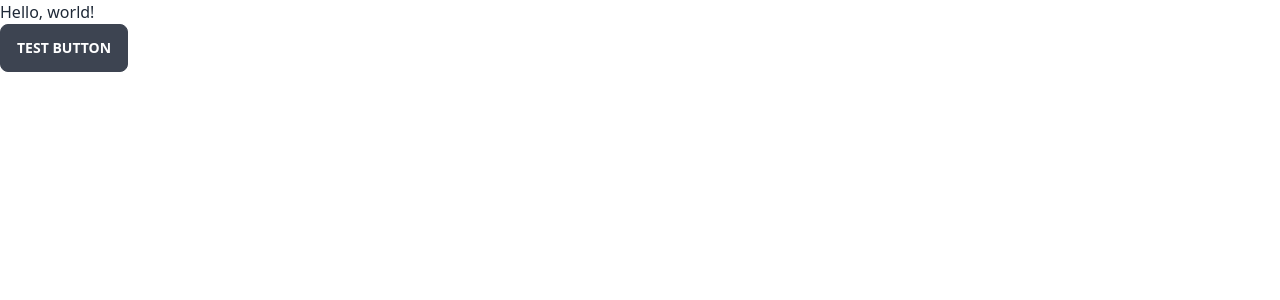
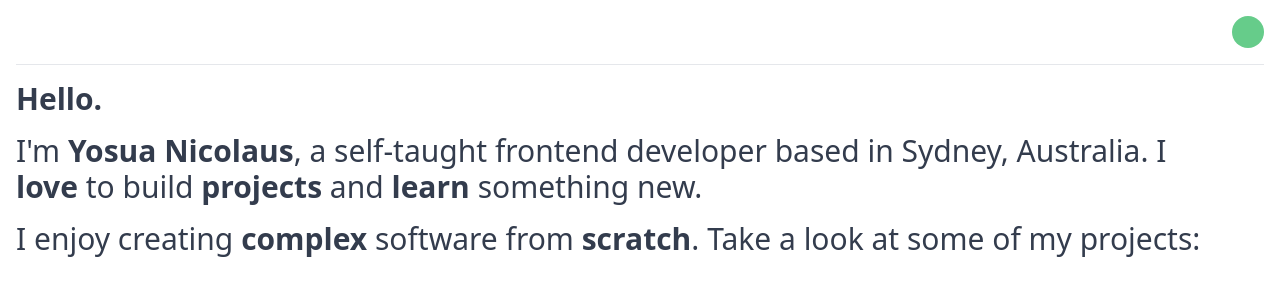
Before and after one commit to yosuanicolaus/portfolio, a Next.js app: page / in a window 1280 px wide. Shown: the top 300 px of the page. Built offline with nearby package versions, Linux system fonts and the light colour scheme.

Commit message:
Create homepage welcome texts

```diff
--- a/src/app/head.tsx
+++ b/src/app/head.tsx
@@ -6,5 +6,5 @@
       <meta name="description" content="Generated by create next app" />
       <link rel="icon" href="/favicon.ico" />
     </>
-  )
+  );
 }
--- a/src/app/layout.tsx
+++ b/src/app/layout.tsx
@@ -1,18 +1,20 @@
-import './globals.css'
+import "./globals.css";
 
 export default function RootLayout({
   children,
 }: {
-  children: React.ReactNode
+  children: React.ReactNode;
 }) {
   return (
-    <html lang="en">
+    <html lang="en" data-theme="emerald">
       {/*
         <head /> will contain the components returned by the nearest parent
         head.tsx. Find out more at https://beta.nextjs.org/docs/api-reference/file-conventions/head
       */}
       <head />
-      <body>{children}</body>
+      <body className="overflow-hidden">
+        <>{children}</>
+      </body>
     </html>
-  )
+  );
 }
--- a/src/app/page.tsx
+++ b/src/app/page.tsx
@@ -1,8 +1,25 @@
 export default function Home() {
   return (
-    <div>
-      <div>Hello, world!</div>
-      <button className="btn">Test Button</button>
+    <div className="min-h-screen p-4">
+      <nav className="flex border-b sticky">
+        <div className="w-8 h-8 bg-primary ml-auto rounded-full mb-4"></div>
+      </nav>
+      <section id="hi">
+        <div className="text-3xl my-4 font-bold">Hello.</div>
+      </section>
+      <section className="mr-8">
+        <div className="text-3xl mb-4">
+          I'm <b>Yosua Nicolaus</b>, a self-taught frontend developer based in
+          Sydney, Australia. I <b>love</b> to build <b>projects</b> and{" "}
+          <b>learn</b> something new.
+        </div>
+      </section>
+      <section>
+        <div className="text-3xl mb-4">
+          I enjoy creating <b>complex</b> software from <b>scratch</b>. Take a
+          look at some of my projects:
+        </div>
+      </section>
     </div>
   );
 }
```
